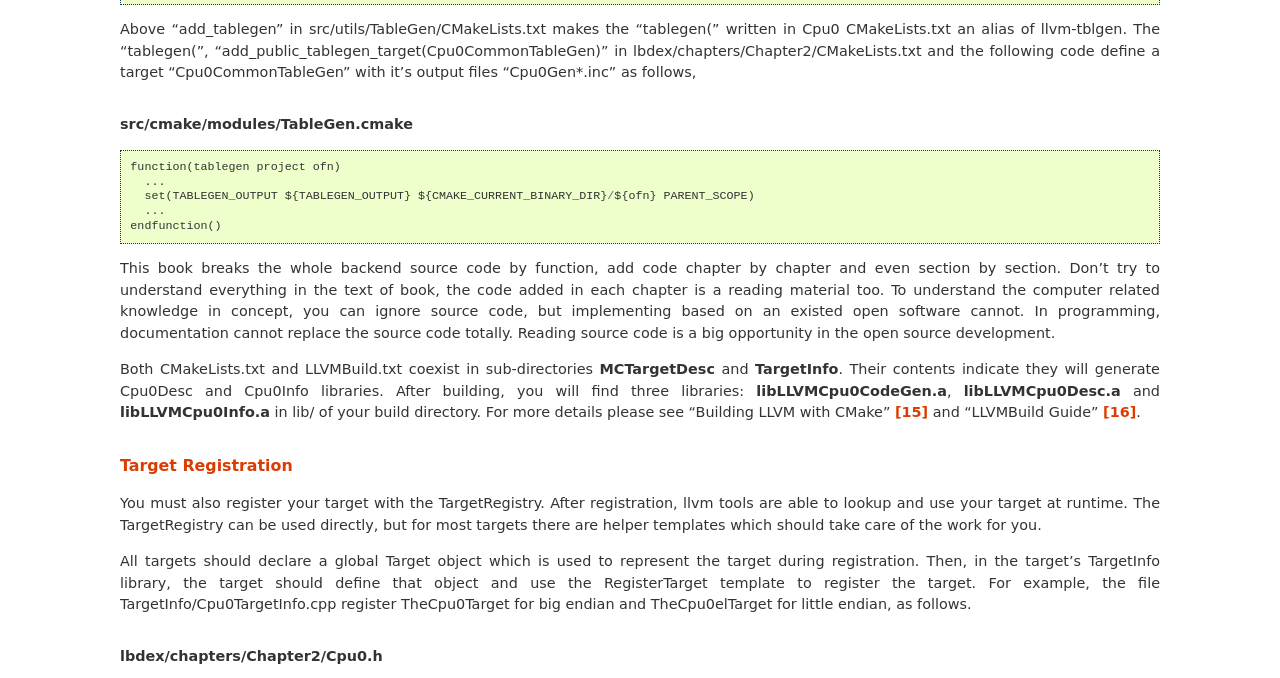
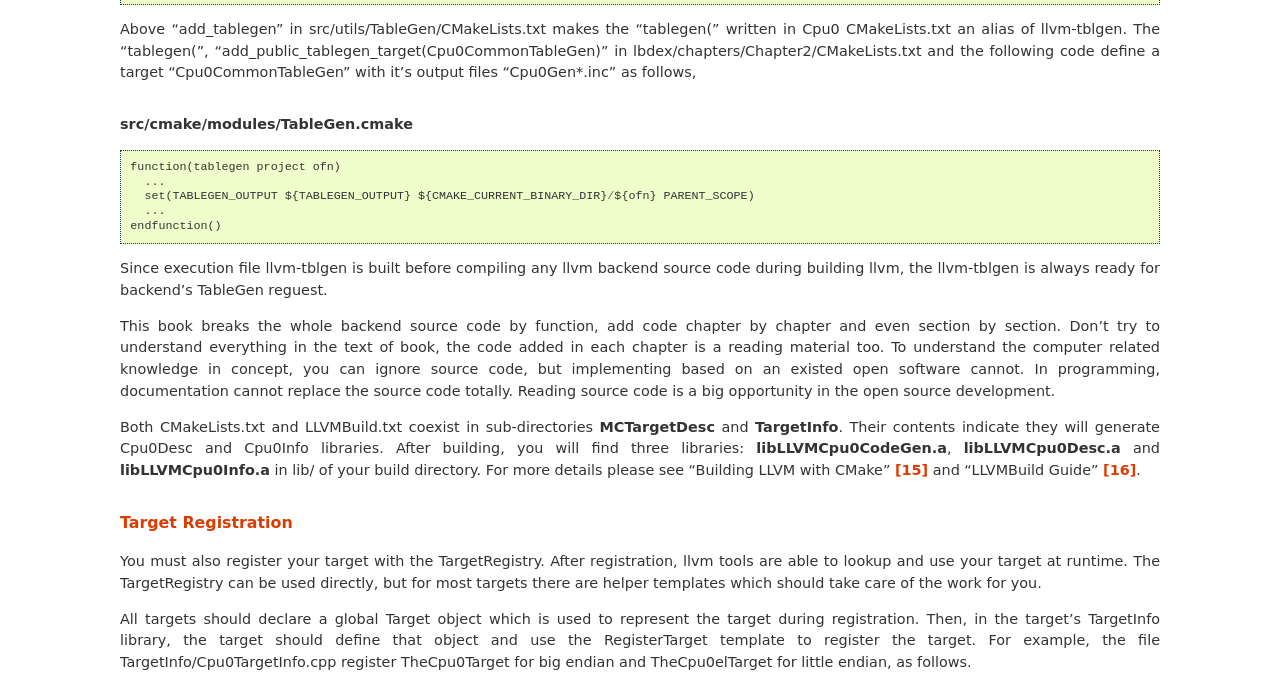
Before and after one commit to Jonathan2251/lbd, a Sphinx documentation site: the page built from source/llvmstructure.rst, in a window 1280 px wide and 900 px high, scrolled down 28554 px, cut to the strip 0-678 px from the top of the window. Built offline with Sphinx 7.4.7, drawn with Linux system fonts in a browser that asks for light colours; formulas are drawn with MathJax 3; pages that are not in the unit, such as notebooks, are missing from menus.

Commit message:
Explain "tablegen(" in CMakeLists.txt

```diff
--- a/source/llvmstructure.rst
+++ b/source/llvmstructure.rst
@@ -2004,6 +2004,10 @@ lbdex/chapters/Chapter2/CMakeLists.txt and the following code define a target
     ...
   endfunction()
 
+Since execution file llvm-tblgen is built before compiling any llvm backend
+source code during building llvm, the llvm-tblgen is always ready for backend's
+TableGen reguest.
+
 This book breaks the whole backend source code by function, add code chapter
 by chapter and even section by section.
 Don't try to understand everything in the text of book, the code added in each
```
